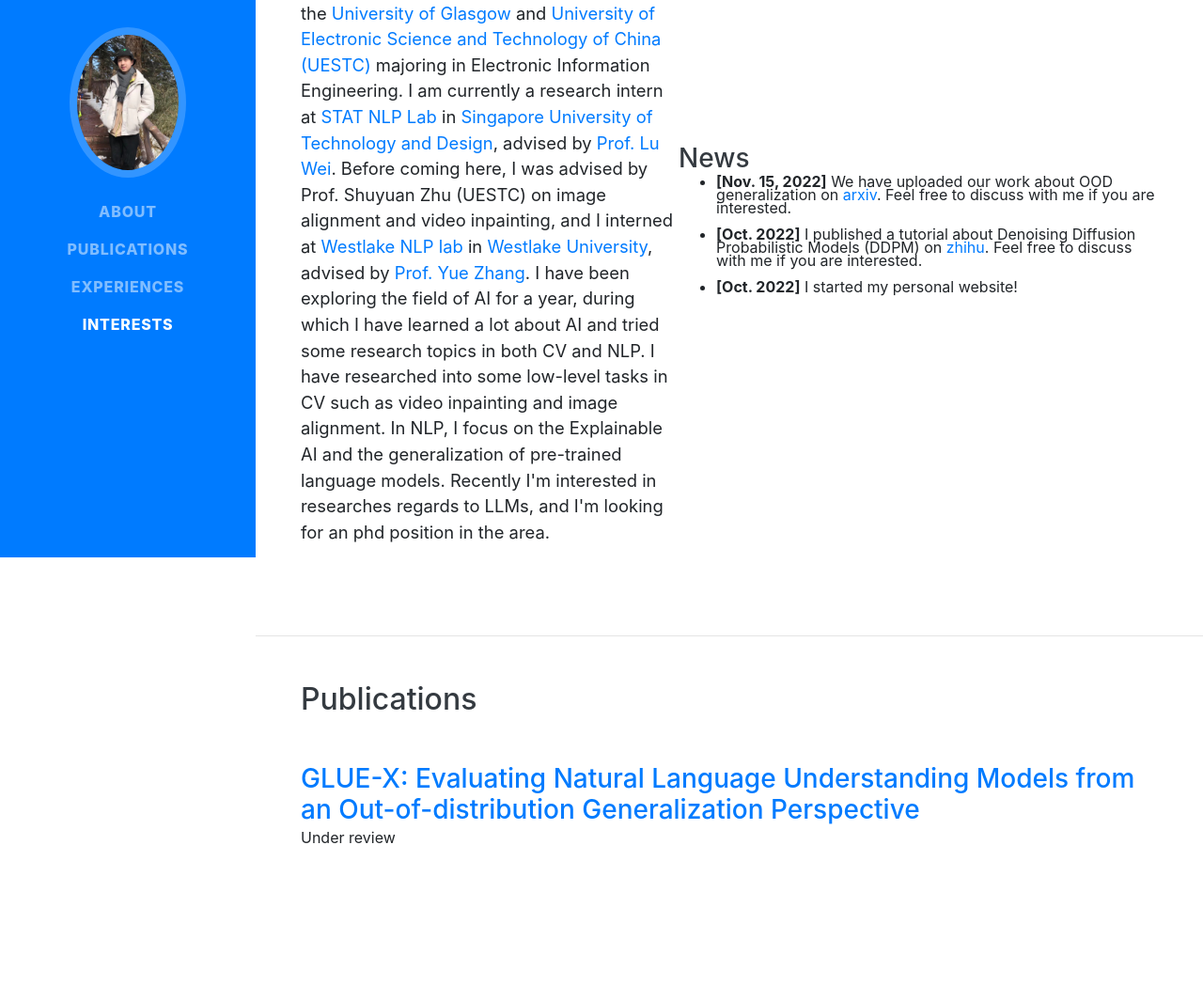
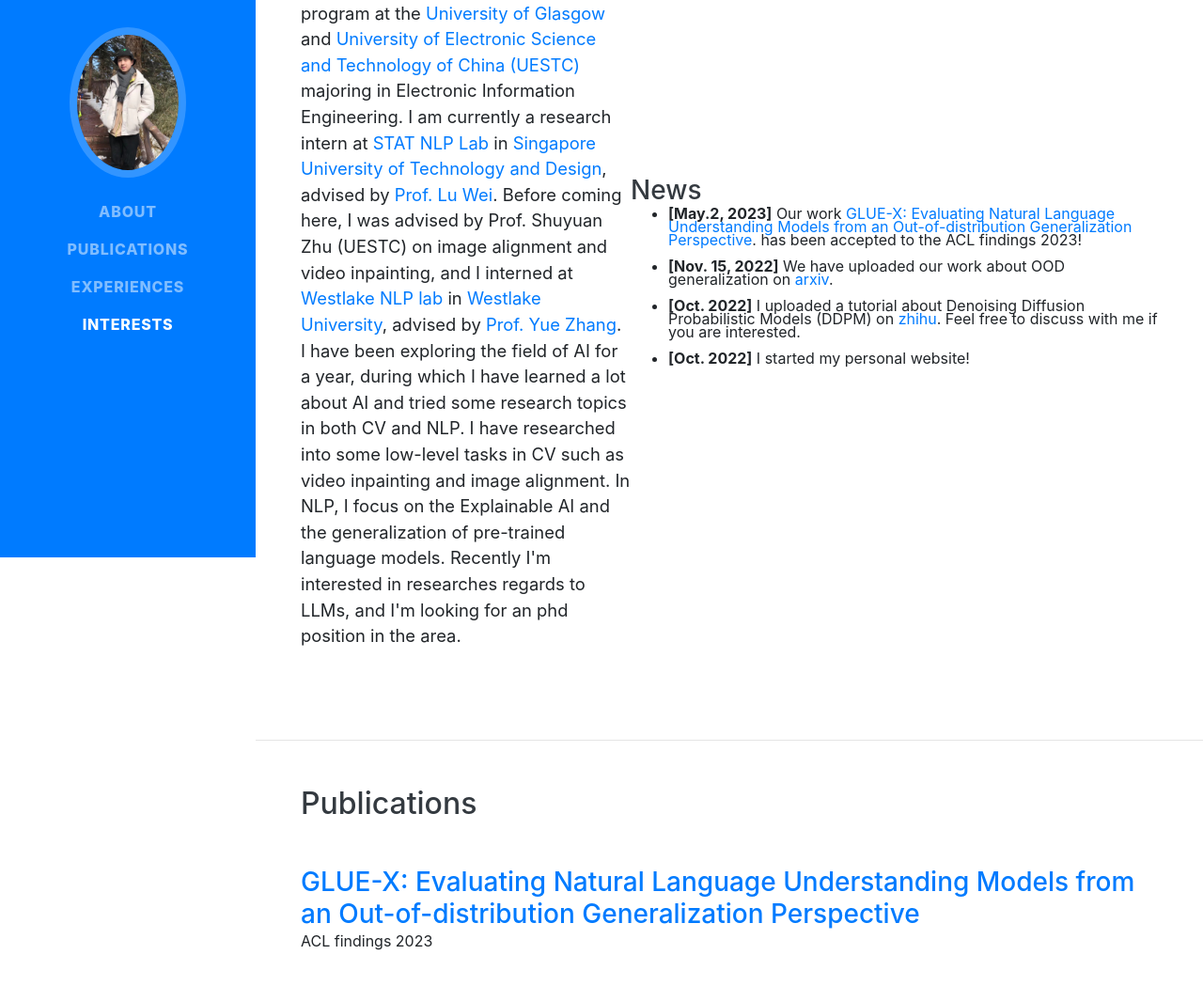
Before and after one commit to shuiba0/shuiba0.github.io, a website with bundled scripts: page index.html in a window 1280 px wide. Shown: the part 207-1256 px from the top of the page at 94% size. Built offline with nearby package versions, Linux system fonts and the light colour scheme; a web font is replaced by a local one.

Commit message:
Update index.html

```diff
--- a/index.html
+++ b/index.html
@@ -103,8 +103,9 @@ I have been exploring the field of AI for a year, during which I have learned a
 
     <h3 class="mb-0" style="margin-top:10px">News</h3>
     <ul style="line-height:14px">
-        <li><strong>[Nov. 15, 2022]</strong> We have uploaded our work about OOD generalization on <a href="https://arxiv.org/abs/2211.08073" target="_blank">arxiv</a>. Feel free to discuss with me if you are interested.</li>
-        <br><li><strong>[Oct. 2022]</strong> I published a tutorial about Denoising Diffusion Probabilistic Models (DDPM) on <a href="https://zhuanlan.zhihu.com/p/569994589?">zhihu</a>. Feel free to discuss with me if you are interested.</li>
+	<li><strong>[May.2, 2023]</strong> Our work <a href="https://arxiv.org/abs/2211.08073" target="_blank">GLUE-X: Evaluating Natural Language Understanding Models from an Out-of-distribution Generalization Perspective</a>. has been accepted to the ACL findings 2023!</li>
+        <br><li><strong>[Nov. 15, 2022]</strong> We have uploaded our work about OOD generalization on <a href="https://arxiv.org/abs/2211.08073" target="_blank">arxiv</a>.</li>
+        <br><li><strong>[Oct. 2022]</strong> I uploaded a tutorial about Denoising Diffusion Probabilistic Models (DDPM) on <a href="https://zhuanlan.zhihu.com/p/569994589?">zhihu</a>. Feel free to discuss with me if you are interested.</li>
         <br><li><strong>[Oct. 2022]</strong> I started my personal website!</li>
     </ul>
 </div>
@@ -119,7 +120,7 @@ I have been exploring the field of AI for a year, during which I have learned a
         <div class="resume-item d-flex flex-column flex-md-row mb-5">
             <div class="resume-content mr-auto">
                 <h3 class="mb-0"><a href="https://arxiv.org/abs/2211.08073" target="_blank">GLUE-X: Evaluating Natural Language Understanding Models from an Out-of-distribution Generalization Perspective</a></h3>
-                <div>Under review</div>
+                <div>ACL findings 2023</div>
             </div>
         </div>
     </div>
```
